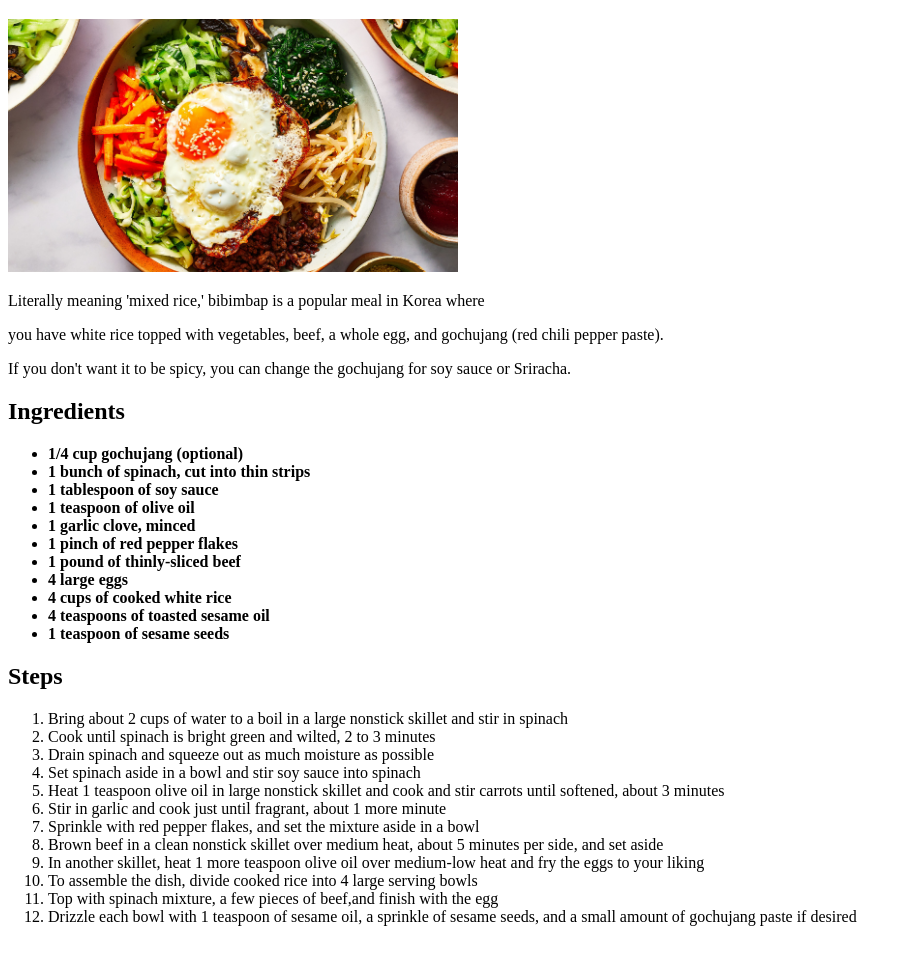
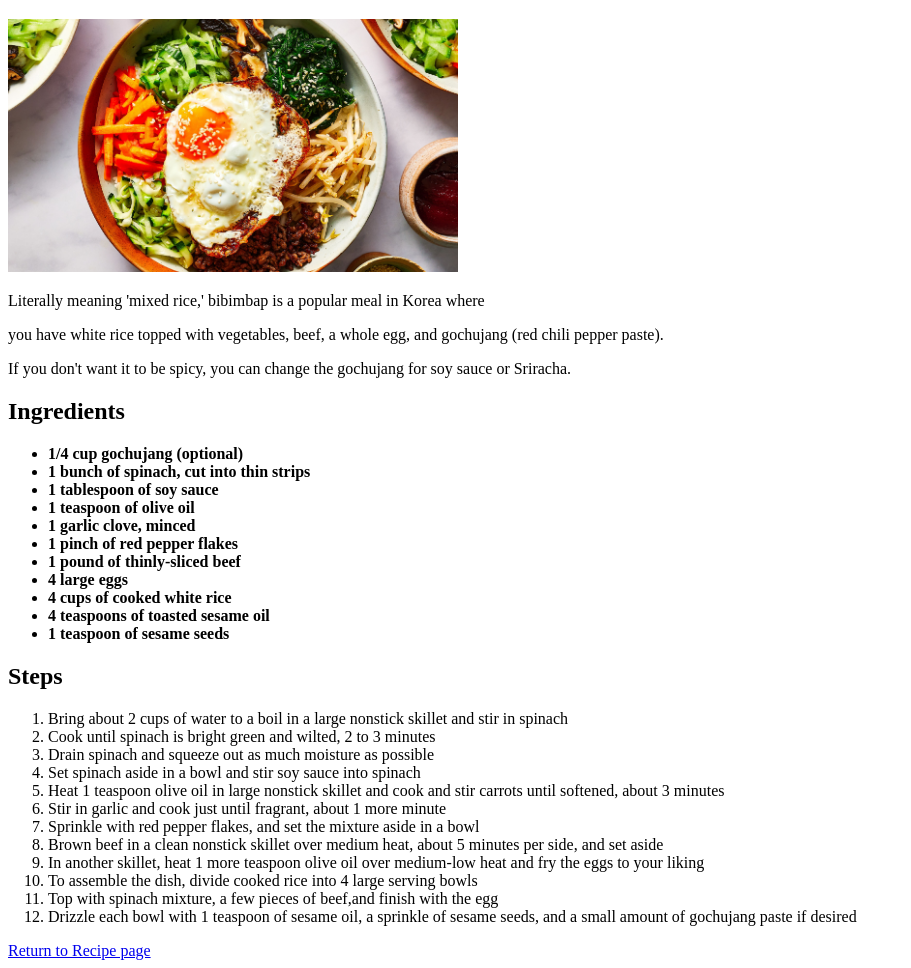
Before and after one commit to nick-mont/odin-recipes, a plain HTML site: page recipes/bibimbap.html in a window 1280 px wide. Shown: the part 61-1029 px from the top of the page, without its empty margins (0-911 px from the left). Before the commit the page ends 1003 px from the top, so only its background shows below. Drawn offline with Linux system fonts and the light colour scheme.

Commit message:
added return to recipe page link

```diff
--- a/recipes/bibimbap.html
+++ b/recipes/bibimbap.html
@@ -39,5 +39,8 @@
     <li>Top with spinach mixture, a few pieces of beef,and finish with the egg</li>
     <li>Drizzle each bowl with 1 teaspoon of sesame oil, a sprinkle of sesame seeds, and a small amount of gochujang paste if desired</li>
 </ol>
+
+<a href="../index.html">Return to Recipe page</a>
+
 </body>
 </html>
```
Also changed, not shown: recipes/easyoats.html (+3 -0 lines), recipes/eclair.html (+3 -0 lines).
